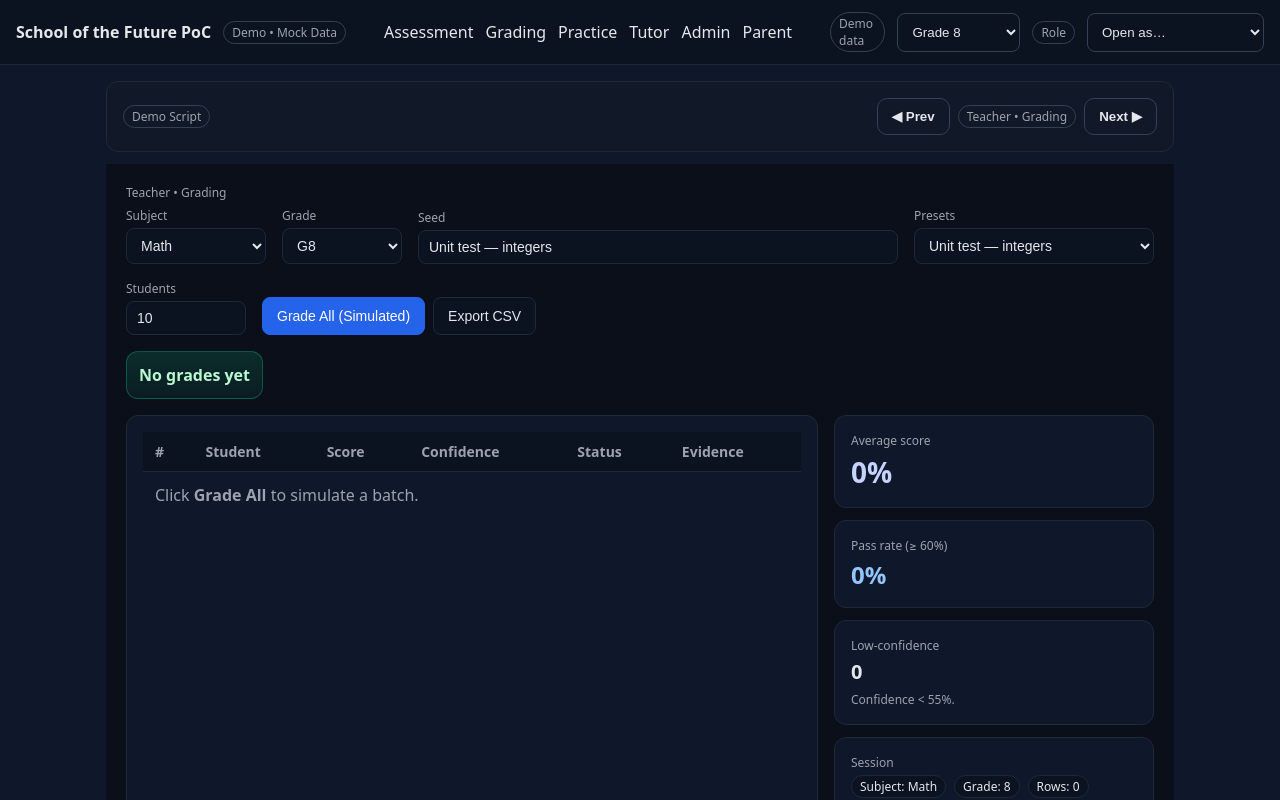
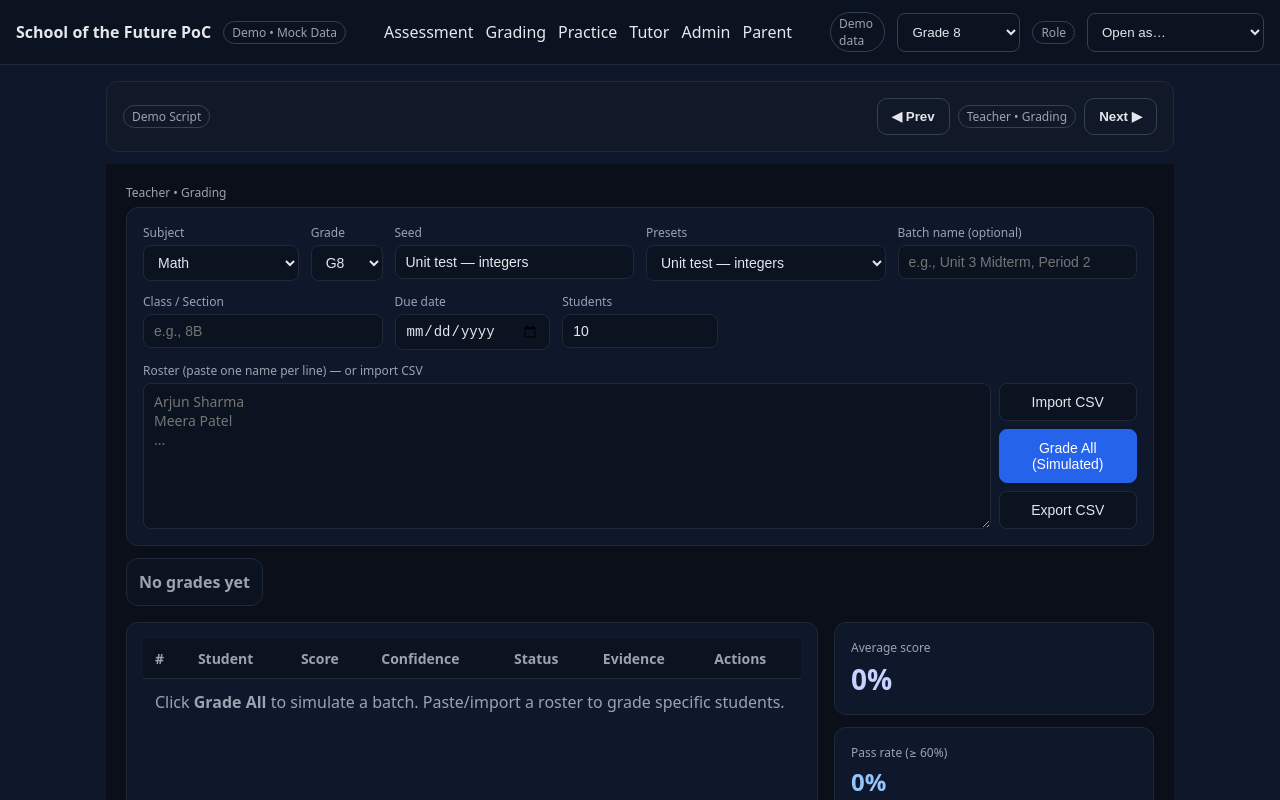
Before and after one commit to dullbrowny/SOTF, a React (Vite) app: page /grading in a window 1280 px wide. Shown: the top 800 px of the page. Built offline with nearby package versions, Linux system fonts and the light colour scheme.

Commit message:
grading: batch builder + editable evidence + seeded generator

```diff
--- a/src/pages/TeacherAutoGrading.jsx
+++ b/src/pages/TeacherAutoGrading.jsx
@@ -3,7 +3,7 @@ import React, { useEffect, useMemo, useRef, useState } from 'react';
 import { api } from '../api/mockApi.js';
 import { useDemoData } from '../demoData.jsx';
 
-const T = { bg:'#0a0f1a', card:'#0f172a', border:'#1f2937', text:'#e5e7eb', sub:'#9ca3af', hdr:'#0b1220', primary:'#2563eb', row:'#111827' };
+const T = { bg:'#0a0f1a', card:'#0f172a', border:'#1f2937', text:'#e5e7eb', sub:'#9ca3af', hdr:'#0b1220', primary:'#2563eb', row:'#111827', good:'#10b981' };
 const card = { background:T.card, border:`1px solid ${T.border}`, borderRadius:12, color:T.text, padding:16 };
 const subtle = { fontSize:12, color:T.sub, marginBottom:4 };
 const input = { padding:'8px 10px', border:`1px solid ${T.border}`, background:T.hdr, borderRadius:8, width:'100%', fontSize:14, color:T.text };
@@ -17,40 +17,89 @@ const PRESETS = {
   Biology: ['Unit test — Punnett squares'],
 };
 
+const LS_KEY = 'sof.grading.v1';
+
 export default function TeacherAutoGrading() {
   const { grade, setGrade } = useDemoData();
 
+  // Batch builder
   const [subject, setSubject] = useState('Math');
   const [seed, setSeed] = useState(PRESETS['Math'][0]);
   const [count, setCount] = useState(10);
+  const [batchName, setBatchName] = useState('');
+  const [section, setSection] = useState('');
+  const [dueDate, setDueDate] = useState('');
+  const [rosterText, setRosterText] = useState('');
+  const rosterList = useMemo(() =>
+    rosterText.split('\n').map(s=>s.trim()).filter(Boolean), [rosterText]);
 
+  // Table
   const [rows, setRows] = useState([]);
   const [loading, setLoading] = useState(false);
   const [elapsedMs, setElapsedMs] = useState(0);
 
+  // Drawer (review)
   const [showDrawer, setShowDrawer] = useState(false);
   const [active, setActive] = useState(null);
 
-  // keep seed in sync with subject
+  // Keep seed in sync with subject
   useEffect(() => { setSeed(PRESETS[subject][0]); }, [subject]);
+
+  // Restore last session for convenience (non-destructive)
+  useEffect(() => {
+    try {
+      const s = localStorage.getItem(LS_KEY);
+      if (!s) return;
+      const data = JSON.parse(s);
+      if (data?.rows) setRows(data.rows);
+    } catch {}
+  }, []);
+  useEffect(() => {
+    localStorage.setItem(LS_KEY, JSON.stringify({ rows }));
+  }, [rows]);
 
   const avgScore = useMemo(() => rows.length ? Math.round(rows.reduce((s,r)=>s+r.score,0)/rows.length) : 0, [rows]);
   const passRate = useMemo(() => rows.length ? Math.round(100*rows.filter(r=>r.score>=60).length/rows.length) : 0, [rows]);
   const lowConfidence = useMemo(() => rows.filter(r=>r.confidence<55).length, [rows]);
 
+  // CSV import (roster)
+  const fileRef = useRef(null);
+  const onChooseCSV = () => fileRef.current?.click();
+  const onCSV = (e) => {
+    const file = e.target.files?.[0];
+    if (!file) return;
+    const reader = new FileReader();
+    reader.onload = () => {
+      try {
+        const text = String(reader.result || '');
+        // very light parser: take first column as name
+        const names = text.split(/\r?\n/).map(line => line.split(',')[0]?.trim()).filter(Boolean);
+        setRosterText(names.join('\n'));
+      } catch {}
+    };
+    reader.readAsText(file);
+    e.target.value = '';
+  };
+
   const gradeAll = async () => {
     setLoading(true);
     const t0 = performance.now();
     try {
-      // prefer generator; if not present, fall back to JSON
       let data = [];
       if (typeof api.generateGradingBatch === 'function') {
-        data = await api.generateGradingBatch({ subject, grade: String(grade), seed, count });
+        const opts = {
+          subject, grade: String(grade), seed: batchName || seed,
+          count: rosterList.length ? rosterList.length : Number(count),
+        };
+        data = await api.generateGradingBatch(opts);
+        // If a roster is provided, replace names in order
+        if (rosterList.length) {
+          data = data.map((row, i) => ({ ...row, student: rosterList[i] || row.student }));
+        }
       } else {
         data = await api.getGradingBatch();
       }
-      // mark as graded
-      const graded = (data || []).map(d => ({ ...d, status: 'Graded' }));
+      const graded = (data || []).map(d => ({ ...d, status: d.status || 'Graded', teacherNote: d.teacherNote || '' }));
       setRows(graded);
       setElapsedMs(performance.now() - t0);
     } catch (e) {
@@ -62,9 +111,18 @@ export default function TeacherAutoGrading() {
 
   const exportCSV = () => {
     if (!rows.length) return;
-    const headers = ['id','student','gradeLevel','subject','score','confidence','status'];
+    const headers = ['id','student','gradeLevel','subject','score','confidence','status','teacherNote','r_concept','r_procedure','r_communication','rationale'];
     const esc = v => v == null ? '' : /[",\n]/.test(String(v)) ? `"${String(v).replace(/"/g,'""')}"` : String(v);
-    const csv = [headers.join(','), ...rows.map(r => headers.map(h => esc(r[h])).join(','))].join('\n');
+    const csv = [headers.join(','), ...rows.map(r => {
+      const rb = r?.evidence?.rubric || [];
+      const r1 = rb[0]?.points ?? '';
+      const r2 = rb[1]?.points ?? '';
+      const r3 = rb[2]?.points ?? '';
+      return [
+        r.id, r.student, r.gradeLevel, r.subject, r.score, r.confidence, r.status, r.teacherNote ?? '',
+        r1, r2, r3, r?.evidence?.rationale ?? ''
+      ].map(esc).join(',');
+    })].join('\n');
     const blob = new Blob([csv], { type: 'text/csv;charset=utf-8;' });
     const url = URL.createObjectURL(blob);
     const a = document.createElement('a');
@@ -72,59 +130,103 @@ export default function TeacherAutoGrading() {
     document.body.removeChild(a); URL.revokeObjectURL(url);
   };
 
-  const openEvidence = (r) => { setActive(r); setShowDrawer(true); };
+  const openEvidence = (r) => { setActive(structuredClone(r)); setShowDrawer(true); };
   const closeEvidence = () => { setShowDrawer(false); setActive(null); };
+  const saveEvidence = () => {
+    if (!active) return;
+    setRows(prev => prev.map(r => r.id === active.id ? active : r));
+    closeEvidence();
+  };
+
+  const setActiveRubric = (idx, val) => {
+    setActive(a => {
+      const next = structuredClone(a);
+      if (!next.evidence) next.evidence = {};
+      if (!next.evidence.rubric) next.evidence.rubric = [{label:'Concept',points:0},{label:'Procedure',points:0},{label:'Communication',points:0}];
+      next.evidence.rubric[idx].points = Number(val ?? 0);
+      return next;
+    });
+  };
 
   return (
     <div style={{ padding:20, background:T.bg, minHeight:'100vh', color:T.text }}>
       <div style={{ color:T.sub, fontSize:12, marginBottom:6 }}>Teacher • Grading</div>
 
-      {/* Controls */}
-      <div style={{ display:'flex', gap:16, alignItems:'flex-end', flexWrap:'wrap' }}>
-        <div>
+      {/* Batch Builder */}
+      <div style={{ ...card, marginBottom:12 }}>
+        <div style={{ display:'grid', gridTemplateColumns:'repeat(12, 1fr)', gap:12 }}>
+          <div style={{ gridColumn:'span 2' }}>
             <div style={subtle}>Subject</div>
-          <select style={{...input, width:140}} value={subject} onChange={(e)=>setSubject(e.target.value)}>
+            <select style={input} value={subject} onChange={(e)=>setSubject(e.target.value)}>
               {SUBJECTS.map(s => <option key={s} value={s}>{s}</option>)}
             </select>
           </div>
 
-        <div>
+          <div style={{ gridColumn:'span 1' }}>
             <div style={subtle}>Grade</div>
-          <select style={{...input, width:120}} value={String(grade)} onChange={(e)=>setGrade(String(e.target.value))}>
+            <select style={input} value={String(grade)} onChange={(e)=>setGrade(String(e.target.value))}>
               {['6','7','8','9','10'].map(g => <option key={g} value={g}>G{g}</option>)}
             </select>
           </div>
 
-        <div style={{ minWidth: 300, flex:'1 1 360px' }}>
+          <div style={{ gridColumn:'span 3' }}>
             <div style={subtle}>Seed</div>
             <input style={input} value={seed} onChange={(e)=>setSeed(e.target.value)} />
           </div>
 
-        <div>
+          <div style={{ gridColumn:'span 3' }}>
             <div style={subtle}>Presets</div>
-          <select style={{...input, width:240}} value={seed} onChange={(e)=>setSeed(e.target.value)}>
+            <select style={input} value={seed} onChange={(e)=>setSeed(e.target.value)}>
               {(PRESETS[subject]||[]).map(p => <option key={p} value={p}>{p}</option>)}
             </select>
           </div>
 
-        <div>
-          <div style={subtle}>Students</div>
-          <input style={{...input, width:120}} type="number" min={1} max={200} value={count} onChange={(e)=>setCount(e.target.value)} />
+          <div style={{ gridColumn:'span 3' }}>
+            <div style={subtle}>Batch name (optional)</div>
+            <input style={input} placeholder="e.g., Unit 3 Midterm, Period 2" value={batchName} onChange={(e)=>setBatchName(e.target.value)} />
           </div>
 
+          <div style={{ gridColumn:'span 3' }}>
+            <div style={subtle}>Class / Section</div>
+            <input style={input} placeholder="e.g., 8B" value={section} onChange={(e)=>setSection(e.target.value)} />
+          </div>
+
+          <div style={{ gridColumn:'span 2' }}>
+            <div style={subtle}>Due date</div>
+            <input style={input} type="date" value={dueDate} onChange={(e)=>setDueDate(e.target.value)} />
+          </div>
+
+          <div style={{ gridColumn:'span 2' }}>
+            <div style={subtle}>Students</div>
+            <input style={input} type="number" min={1} max={200} value={count} onChange={(e)=>setCount(e.target.value)} />
+          </div>
+
+          <div style={{ gridColumn:'span 12' }}>
+            <div style={subtle}>Roster (paste one name per line) — or import CSV</div>
             <div style={{ display:'flex', gap:8 }}>
+              <textarea style={{ ...input, width:'100%', minHeight:80, fontFamily:'inherit' }} value={rosterText} onChange={(e)=>setRosterText(e.target.value)} placeholder="Arjun Sharma&#10;Meera Patel&#10;..." />
+              <div style={{ display:'flex', flexDirection:'column', gap:8 }}>
+                <button style={btn()} onClick={onChooseCSV}>Import CSV</button>
+                <input ref={fileRef} type="file" accept=".csv,text/csv" style={{ display:'none' }} onChange={onCSV} />
                 <button style={btn(true)} onClick={gradeAll} disabled={loading}>{loading?'Grading…':'Grade All (Simulated)'}</button>
                 <button style={btn()} onClick={exportCSV} disabled={!rows.length}>Export CSV</button>
               </div>
             </div>
+          </div>
+        </div>
+      </div>
 
       {/* Callout */}
-      <div style={{ marginTop:16, display:'flex', alignItems:'center', gap:12 }}>
-        <div style={{ background:'linear-gradient(180deg, rgba(16,185,129,0.18), rgba(16,185,129,0.08))', border:'1px solid rgba(16,185,129,0.35)', color:'#bbf7d0', borderRadius:12, padding:12, fontWeight:600 }}>
+      <div style={{ marginTop:0, display:'flex', alignItems:'center', gap:12 }}>
+        <div style={{ background: rows.length ? 'linear-gradient(180deg, rgba(16,185,129,0.18), rgba(16,185,129,0.08))' : T.hdr,
+                      border:`1px solid ${rows.length ? 'rgba(16,185,129,0.35)' : T.border}`, color: rows.length ? '#bbf7d0' : T.sub,
+                      borderRadius:12, padding:12, fontWeight:600 }}>
           {rows.length ? `${rows.length} Students graded` : 'No grades yet'}
           {rows.length ? <span style={{ fontWeight:500, marginLeft:8 }}>(in {(elapsedMs/1000).toFixed(2)}s)</span> : null}
         </div>
-        {!!rows.length && <span style={chip}>Seed: “{seed.slice(0,48)}{seed.length>48?'…':''}”</span>}
+        {!!rows.length && <span style={chip}>Seed: “{(batchName || seed).slice(0,48)}{(batchName||seed).length>48?'…':''}”</span>}
+        {!!section && <span style={chip}>Section: {section}</span>}
+        {!!dueDate && <span style={chip}>Due: {dueDate}</span>}
       </div>
 
       <div style={{ display:'grid', gridTemplateColumns:'1fr 320px', gap:16, marginTop:16 }}>
@@ -134,7 +236,7 @@ export default function TeacherAutoGrading() {
             <table style={{ borderCollapse:'separate', borderSpacing:0, width:'100%', fontSize:14 }}>
               <thead>
                 <tr>
-                  {['#','Student','Score','Confidence','Status','Evidence'].map((h,i)=>(
+                  {['#','Student','Score','Confidence','Status','Evidence','Actions'].map((h,i)=>(
                     <th key={i} style={{ textAlign:'left', background:T.hdr, color:T.sub, borderBottom:`1px solid ${T.border}`, padding:'10px 12px', position:'sticky', top:0, zIndex:1, fontWeight:600 }}>{h}</th>
                   ))}
                 </tr>
@@ -152,12 +254,17 @@ export default function TeacherAutoGrading() {
                     <td style={{ padding:'10px 12px' }}>
                       <button style={{...btn(), padding:'6px 10px'}} onClick={()=>openEvidence(r)}>Show</button>
                     </td>
+                    <td style={{ padding:'10px 12px', whiteSpace:'nowrap' }}>
+                      <button style={{...btn(), padding:'6px 8px'}} onClick={()=>setRows(prev => prev.map(x => x.id===r.id ? {...x, status:'Reviewed'} : x))}>Review</button>{' '}
+                      <button style={{...btn(), padding:'6px 8px'}} onClick={()=>setRows(prev => prev.map(x => x.id===r.id ? {...x, status:'Override'} : x))}>Override</button>{' '}
+                      <button style={{...btn(), padding:'6px 8px'}} onClick={()=>setRows(prev => prev.filter(x => x.id!==r.id))}>Remove</button>
+                    </td>
                   </tr>
                 ))}
               </tbody>
             </table>
           </div>
-          {!rows.length && <div style={{ padding:12, color:T.sub }}>Click <b>Grade All</b> to simulate a batch.</div>}
+          {!rows.length && <div style={{ padding:12, color:T.sub }}>Click <b>Grade All</b> to simulate a batch. Paste/import a roster to grade specific students.</div>}
         </div>
 
         {/* Right metrics */}
@@ -187,36 +294,65 @@ export default function TeacherAutoGrading() {
         </div>
       </div>
 
-      {/* Evidence drawer */}
+      {/* Evidence drawer (editable) */}
       {showDrawer && active && (
         <div role="dialog" aria-modal="true" style={{
-          position:'fixed', top:0, right:0, bottom:0, width:420, background:T.card,
+          position:'fixed', top:0, right:0, bottom:0, width:480, background:T.card,
           borderLeft:`1px solid ${T.border}`, boxShadow:'-24px 0 48px rgba(0,0,0,0.35)', padding:16, zIndex:10000
         }}>
           <div style={{ display:'flex', justifyContent:'space-between', alignItems:'center', marginBottom:8 }}>
             <div style={{ fontWeight:700 }}>Evidence — {active.student}</div>
+            <div style={{ display:'flex', gap:8 }}>
+              <button onClick={saveEvidence} style={{...btn(true), padding:'6px 10px'}}>Save</button>
               <button onClick={closeEvidence} style={{...btn(), padding:'6px 10px'}}>Close</button>
             </div>
+          </div>
+
           <div style={{ color:T.sub, marginBottom:12 }}>
             Score <b style={{ color:T.text }}>{active.score}%</b> • Confidence <b style={{ color:T.text }}>{active.confidence}%</b>
           </div>
+
+          <div style={{ marginBottom:12 }}>
+            <div style={subtle}>Status</div>
+            <select style={input} value={active.status} onChange={(e)=>setActive(a=>({...a, status:e.target.value}))}>
+              <option>Pending</option>
+              <option>Graded</option>
+              <option>Reviewed</option>
+              <option>Override</option>
+            </select>
+          </div>
+
           <div style={{ marginBottom:12 }}>
             <div style={subtle}>Rationale</div>
-            <div style={{ background:T.hdr, border:`1px solid ${T.border}`, borderRadius:8, padding:10 }}>{active?.evidence?.rationale || '—'}</div>
+            <textarea
+              style={{ ...input, minHeight:80, fontFamily:'inherit' }}
+              value={active?.evidence?.rationale || ''}
+              onChange={(e)=>setActive(a=>({...a, evidence:{ ...(a.evidence||{}), rationale:e.target.value }}))}
+            />
           </div>
+
           <div style={{ marginBottom:12 }}>
-            <div style={subtle}>Rubric</div>
-            <ul style={{ margin:0, paddingLeft:18 }}>
-              {(active?.evidence?.rubric || []).map((r,i)=>(
-                <li key={i}>{r.label}: {r.points} pt(s)</li>
+            <div style={subtle}>Rubric points</div>
+            <div style={{ display:'grid', gridTemplateColumns:'1fr 1fr 1fr', gap:8 }}>
+              {['Concept','Procedure','Communication'].map((lab,i)=>(
+                <div key={lab}>
+                  <div style={{ ...subtle, marginBottom:6, color:T.text }}>{lab}</div>
+                  <input type="number" min={0} max={i===2?2:4} style={input}
+                         value={active?.evidence?.rubric?.[i]?.points ?? 0}
+                         onChange={(e)=>setActiveRubric(i, e.target.value)} />
+                </div>
               ))}
-            </ul>
             </div>
+          </div>
+
           <div>
-            <div style={subtle}>Excerpts</div>
-            <ul style={{ margin:0, paddingLeft:18 }}>
-              {(active?.evidence?.excerpts || []).map((e,i)=>(<li key={i}>{e}</li>))}
-            </ul>
+            <div style={subtle}>Teacher note</div>
+            <textarea
+              style={{ ...input, minHeight:80, fontFamily:'inherit' }}
+              value={active?.teacherNote || ''}
+              onChange={(e)=>setActive(a=>({...a, teacherNote:e.target.value}))}
+              placeholder="Feedback to student or override justification…"
+            />
           </div>
         </div>
       )}
```
Lines whose indentation alone changed are shown as unchanged.
